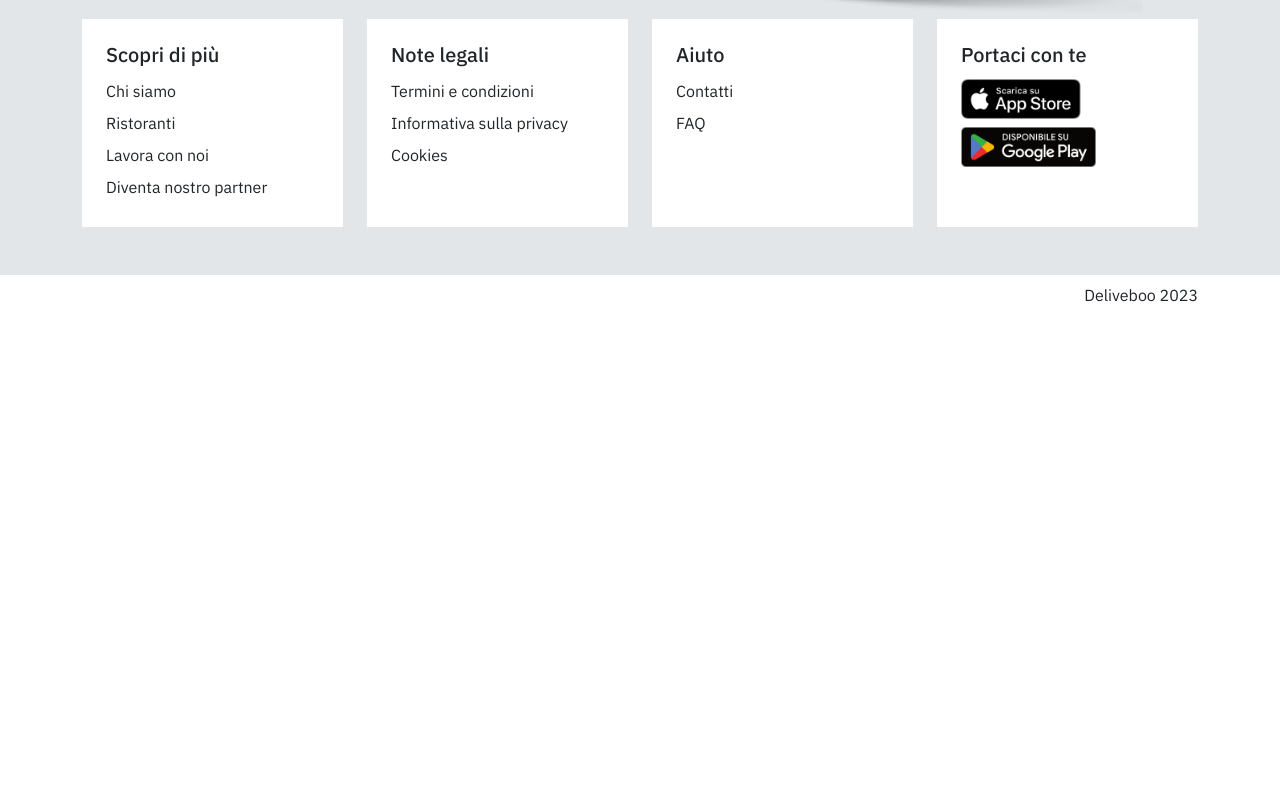
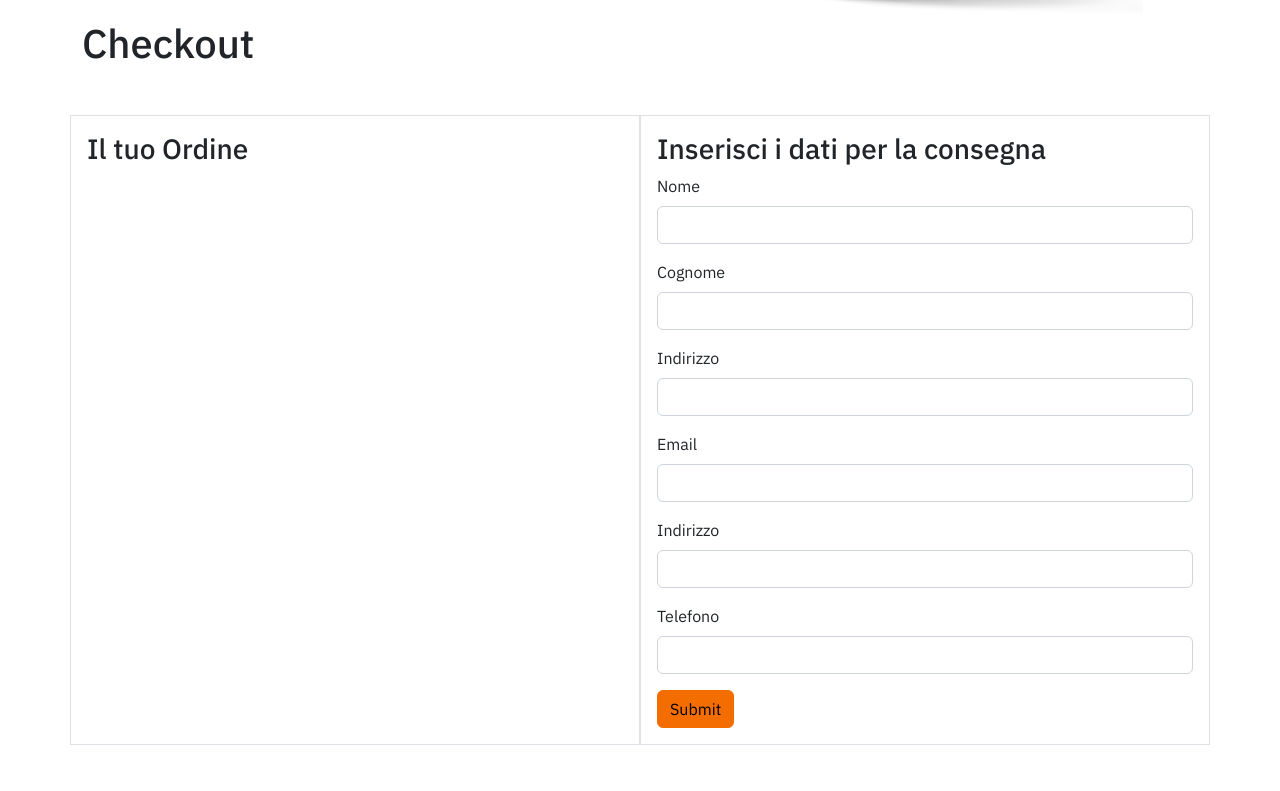
Before and after one commit to LeonardoMartignoni/deliveboo-frontoffice, a Vue app: page /checkout in a window 1280 px wide. Shown: the part 429-1220 px from the top of the page. Before the commit the page ends 800 px from the top, so only its background shows below. Built offline with nearby package versions, Linux system fonts and the light colour scheme.

Commit message:
Add checkout form and summary

```diff
--- a/src/components/Navbar.vue
+++ b/src/components/Navbar.vue
@@ -65,7 +65,7 @@ export default {
                           <div class="cart-product-prices d-flex">
                             <span>€{{ item.itemPrice.toFixed(2).replace(".", ",") }} x {{ item.itemQuantity }}</span>
                             <span class="ms-2 text-primary fw-bold"> €{{ item.itemTotalPrice.toFixed(2).replace(".", ",")
-                                                          }}</span>
+                            }}</span>
                           </div>
                         </div>
 
@@ -77,7 +77,9 @@ export default {
                     </div>
 
                     <!-- Checkout button -->
-                    <button class="btn btn-primary text-white w-100 rounded-pill">Vai al pagamento</button>
+                    <router-link :to="{ name: 'checkout' }" class="btn btn-primary text-white w-100 rounded-pill">Vai al
+                      pagamento</router-link>
+                    <!-- <button class="btn btn-primary text-white w-100 rounded-pill">Vai al pagamento</button> -->
                   </div>
 
                   <div v-else class="cart-empty text-center p-3">
--- /dev/null
+++ b/src/pages/Checkout.vue
@@ -0,0 +1,95 @@
+<script>
+import axios from "axios";
+import { store } from "../store/store";
+
+export default {
+  data() {
+    return {
+      store,
+
+    };
+  },
+
+};
+</script>
+
+<template>
+  <div id="checkout" class="my-5">
+    <div class="container">
+
+      <h2 class="fs-1">Checkout</h2>
+
+      <div class="row mt-5">
+
+        <!-- Box prodotti nel carrello -->
+        <div class="col-6 border p-3">
+          <h3>Il tuo Ordine</h3>
+
+          <div v-for="item in store.cartItems" class="card mb-3">
+            <div class="row">
+              <div class="col-md-4">
+                <img :src="item.itemImage" class="rounded-start" alt="image">
+              </div>
+              <div class="col-md-8">
+                <div class="card-body">
+                  <h5 class="card-title">{{ item.itemName }}</h5>
+                  <p class="card-text">Pezzi: {{ item.itemQuantity }}</p>
+                </div>
+              </div>
+            </div>
+          </div>
+
+        </div>
+
+        <!-- Box form dati utente -->
+        <div class="col-6 border p-3">
+          <h3>Inserisci i dati per la consegna</h3>
+          <form>
+            <div class="mb-3">
+              <label for="customerName" class="form-label">Nome</label>
+              <input type="text" class="form-control" id="customerName">
+            </div>
+            <div class="mb-3">
+              <label for="customerSurname" class="form-label">Cognome</label>
+              <input type="text" class="form-control" id="customerSurname">
+            </div>
+            <div class="mb-3 ">
+              <label for="customerAddress" class="form-label">Indirizzo</label>
+              <input type="text" class="form-control" id="customerAddress">
+            </div>
+            <div class="mb-3">
+              <label for="customerEmail1" class="form-label">Email</label>
+              <input type="email" class="form-control" id="customerEmail">
+            </div>
+            <div class="mb-3 ">
+              <label for="customerAddress" class="form-label">Indirizzo</label>
+              <input type="text" class="form-control" id="customerAddress">
+            </div>
+            <div class="mb-3">
+              <label for="customerPhone" class="form-label">Telefono</label>
+              <input type="text" class="form-control" id="customerPhone" maxlength="11">
+            </div>
+
+            <button type="submit" class="btn btn-primary">Submit</button>
+          </form>
+        </div>
+
+        <!-- Box Pagamento -->
+        <div class="col-12">
+
+        </div>
+
+      </div>
+
+    </div>
+  </div>
+</template>
+
+<style lang="scss" scoped>
+@import "../styles/partials/variables";
+
+img {
+  width: 100px;
+  height: 100px;
+}
+</style>
--- a/src/pages/OurRestaurants.vue
+++ b/src/pages/OurRestaurants.vue
@@ -42,7 +42,7 @@ export default {
     this.fetchTypes();
 
     this.store.currentRestaurantId = "";
-    this.store.cartItems = [];
+    // this.store.cartItems = [];
   },
 };
 </script>
@@ -74,7 +74,8 @@ export default {
               <div class="row">
                 <div class="col-6 col-sm-3 col-lg-12" v-for="typology in types">
                   <div class="form-check">
-                    <input class="form-check-input" type="checkbox" :value="typology.id" :id="typology.id" v-model="selectedTypes" @change="fetchRestaurants()" />
+                    <input class="form-check-input" type="checkbox" :value="typology.id" :id="typology.id"
+                      v-model="selectedTypes" @change="fetchRestaurants()" />
                     <label class="form-check-label" :for="typology.id"> {{ typology.name }} </label>
                   </div>
                 </div>
@@ -98,7 +99,8 @@ export default {
                       {{ typology.name }}
                     </span>
                   </div>
-                  <router-link :to="{ name: 'menu-detail', params: { id: restaurant.id } }" class="btn btn-primary rounded-pill text-white w-100 mt-auto mb-0">Menù</router-link>
+                  <router-link :to="{ name: 'menu-detail', params: { id: restaurant.id } }"
+                    class="btn btn-primary rounded-pill text-white w-100 mt-auto mb-0">Menù</router-link>
                 </div>
               </div>
             </div>
@@ -109,16 +111,10 @@ export default {
       <nav class="d-flex" aria-label="restaurants pagination">
         <ul class="pagination ms-auto my-3">
           <li v-for="page in restaurants.pages" class="page-item">
-            <button
-              type="button"
-              class="page-link"
-              @click="fetchRestaurants(page.url)"
-              :class="{
-                disabled: !page.url,
-                active: page.active,
-              }"
-              v-html="page.label"
-            ></button>
+            <button type="button" class="page-link" @click="fetchRestaurants(page.url)" :class="{
+              disabled: !page.url,
+              active: page.active,
+            }" v-html="page.label"></button>
           </li>
         </ul>
       </nav>
--- a/src/router/index.js
+++ b/src/router/index.js
@@ -3,6 +3,8 @@ import { createRouter, createWebHistory } from "vue-router";
 import OurRestaurants from "../pages/OurRestaurants.vue";
 
 import MenuDetail from "../pages/MenuDetail.vue";
+
+import Checkout from "../pages/Checkout.vue";
 
 // Creazione routes
 const router = createRouter({
@@ -18,6 +20,12 @@ const router = createRouter({
       name: "menu-detail",
       component: MenuDetail,
     },
+
+    {
+      path: "/checkout",
+      name: "checkout",
+      component: Checkout,
+    },
   ],
 });
 
```
